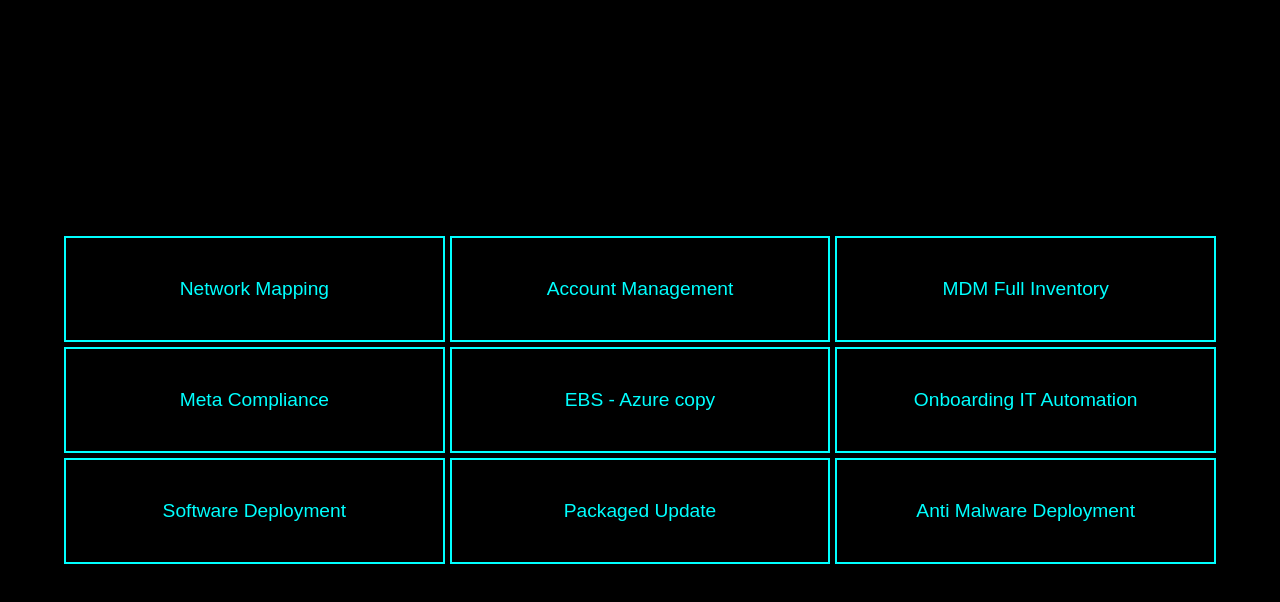
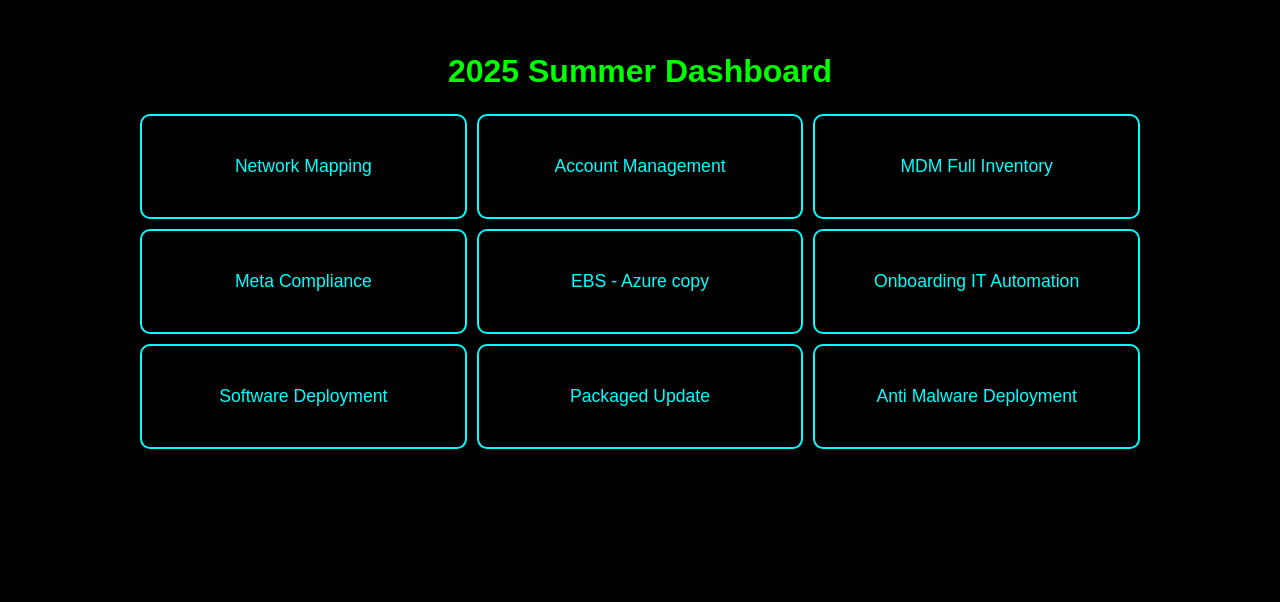
Before and after one commit to otragante/lma-dashboard, a plain HTML site: page index.html in a window 1280 px wide. Drawn offline with Linux system fonts and the light colour scheme.

Commit message:
Update index.html

```diff
--- a/index.html
+++ b/index.html
@@ -8,30 +8,40 @@
     body {
       margin: 0;
       background-color: #000;
+      font-family: Arial, sans-serif;
+      color: cyan;
       display: flex;
+      flex-direction: column;
       align-items: center;
-      justify-content: center;
-      height: 100vh;
-      font-family: Arial, sans-serif;
+      justify-content: flex-start;
+      min-height: 100vh;
+      padding: 2rem 1rem;
+    }
+    h1 {
+      color: lime;
+      font-size: 2rem;
+      text-align: center;
+      margin-bottom: 1.5rem;
     }
     .grid {
       display: grid;
-      grid-template-columns: repeat(3, 1fr);
-      gap: 5px;
-      width: 90vw;
-      max-width: 1200px;
+      grid-template-columns: repeat(auto-fit, minmax(250px, 1fr));
+      gap: 10px;
+      width: 100%;
+      max-width: 1000px;
     }
     .button {
       background-color: black;
       border: 2px solid cyan;
       color: cyan;
-      font-size: 1.2rem;
+      font-size: 1.1rem;
       text-align: center;
-      padding: 40px;
+      padding: 40px 20px;
       cursor: pointer;
       transition: all 0.3s ease;
       user-select: none;
       text-decoration: none;
+      border-radius: 10px;
     }
     .button:hover {
       background-color: cyan;
@@ -41,6 +51,7 @@
   </style>
 </head>
 <body>
+  <h1>2025 Summer Dashboard</h1>
   <div class="grid">
     <a class="button" href="task.html?category=Network%20Mapping">Network Mapping</a>
     <a class="button" href="task.html?category=Account%20Management">Account Management</a>
```
